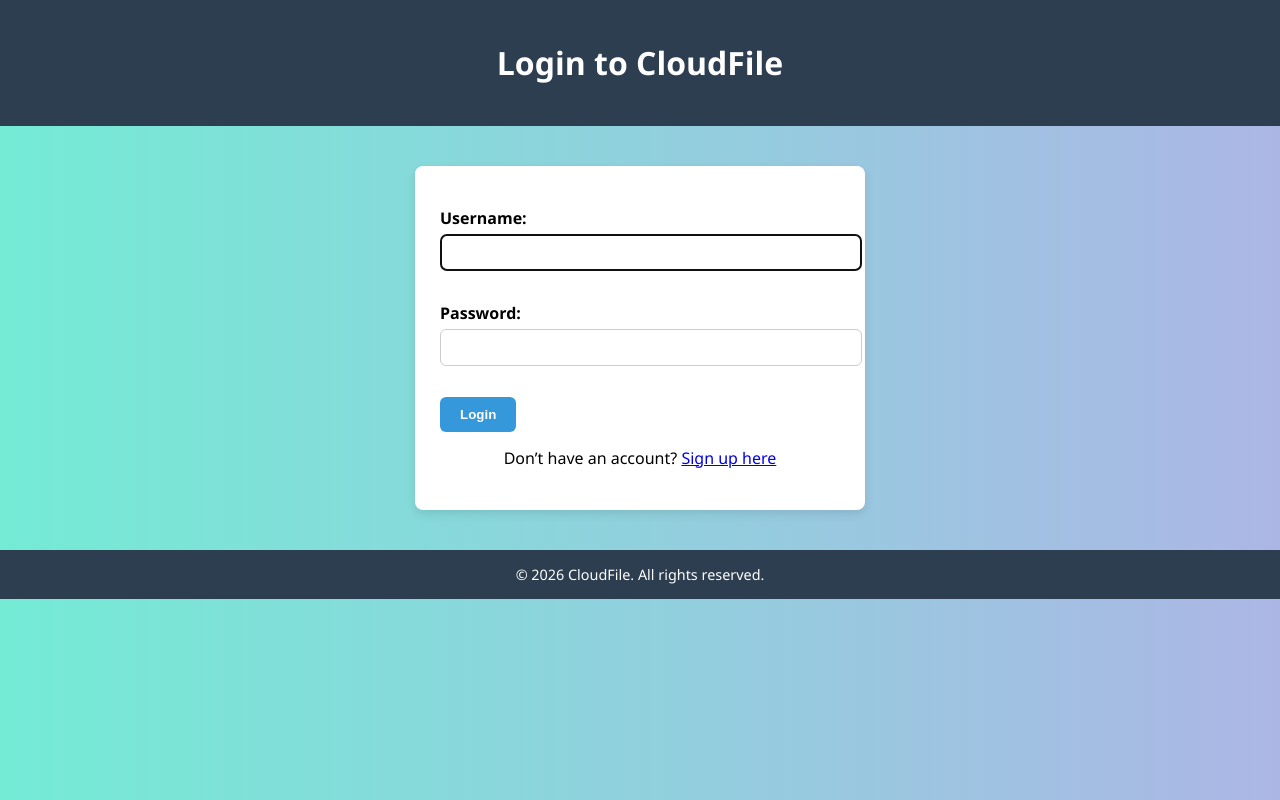
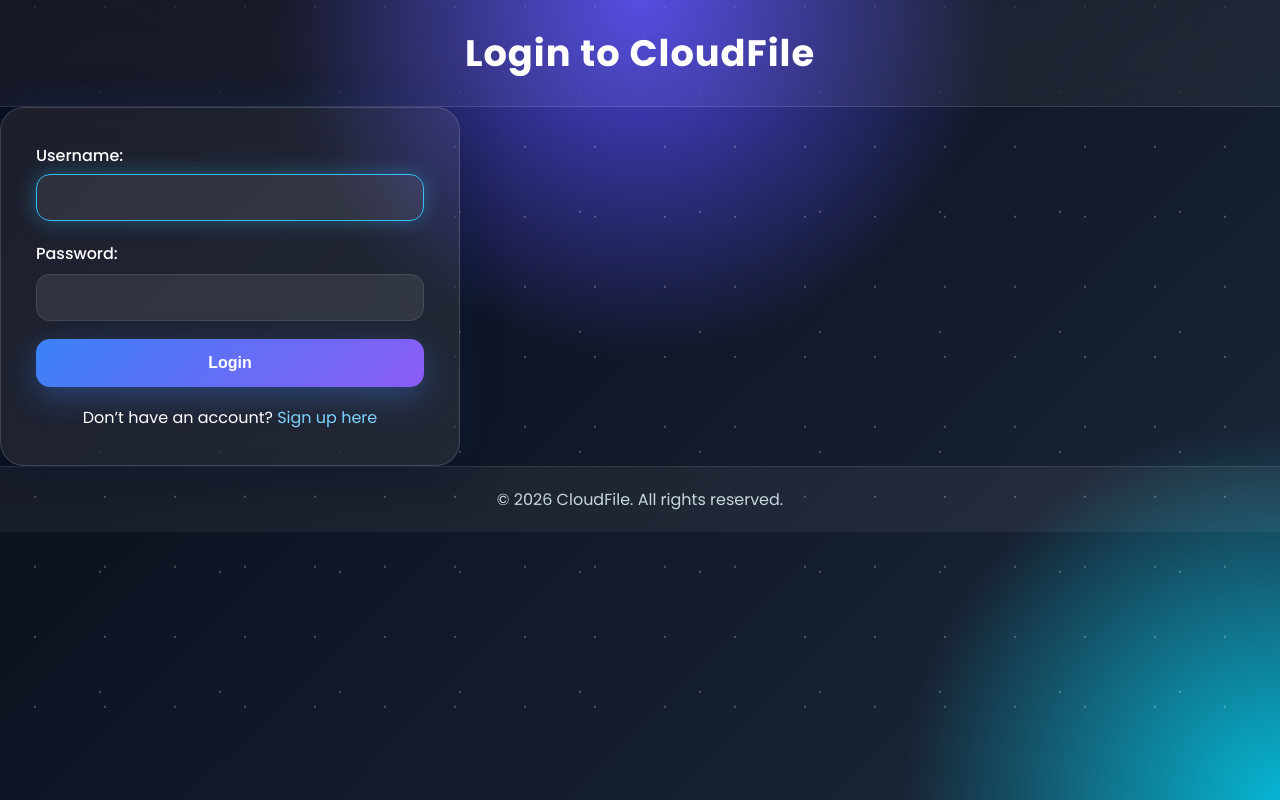
Before and after one commit to Along-the-skies/CloudFile, a Django app: page /accounts/login/ in a window 1280 px wide. Run offline with Django 5.2, Linux system fonts and the light colour scheme.

Commit message:
Infinity WAR

```diff
--- a/Django_test/CloudFile/static/CloudFile/style.css
+++ b/Django_test/CloudFile/static/CloudFile/style.css
@@ -1,69 +1,340 @@
-/*================= General =================*/
-body {
-    font-family: 'Segoe UI', Arial, sans-serif;
-    background: linear-gradient(to right, #74ebd5, #ACB6E5);
-    margin: 0;
-    padding: 0;
-    text-align: center;
+/* =======================
+   AlongTheSkies Theme
+======================= */
+
+@import url('https://fonts.googleapis.com/css2?family=Poppins:wght@300;400;500;600;700&display=swap');
+
+*{
+    margin:0;
+    padding:0;
+    box-sizing:border-box;
 }
 
-/*================= Header =================*/
-header {
-    background-color: #2c3e50;
-    color: white;
-    padding: 20px 0;
+body{
+    font-family:'Poppins',sans-serif;
+    min-height:100vh;
+    display:flex;
+    flex-direction:column;
+    overflow-x:hidden;
+
+    background:
+    radial-gradient(circle at top,#4f46e5 0%,transparent 35%),
+    radial-gradient(circle at bottom right,#06b6d4 0%,transparent 25%),
+    linear-gradient(135deg,#090b1a,#111827,#1e293b);
+
+    color:#fff;
 }
 
-/*================= Buttons =================*/
-button, .btn {
-    background-color: #3498db;
-    color: white;
-    border: none;
-    padding: 10px 20px;
-    border-radius: 6px;
-    cursor: pointer;
-    font-weight: bold;
-    transition: background-color 0.3s ease;
+/* Floating Stars */
+
+body::before{
+    content:"";
+    position:fixed;
+    inset:0;
+    pointer-events:none;
+
+    background-image:
+        radial-gradient(white 1px, transparent 1px),
+        radial-gradient(white 1px, transparent 1px);
+
+    background-size:70px 70px,120px 120px;
+    background-position:0 0,40px 60px;
+
+    opacity:.25;
+
+    animation:starsMove 70s linear infinite;
 }
 
-button:hover, .btn:hover {
-    background-color: #1abc9c;
+@keyframes starsMove{
+    from{
+        transform:translateY(0);
+    }
+    to{
+        transform:translateY(-300px);
+    }
 }
 
-/*================= Footer =================*/
-footer {
-    margin-top: 40px;
-    padding: 15px;
-    background-color: #2c3e50;
-    color: white;
-    font-size: 0.9em;
-}
-/*================= Form Styling =================*/
-.form-container {
-    max-width: 400px;
-    margin: 40px auto;
-    background: white;
-    padding: 25px;
-    border-radius: 8px;
-    box-shadow: 0 4px 10px rgba(0,0,0,0.1);
-    text-align: left;
+/* =======================
+   Header
+======================= */
+
+header{
+
+    padding:25px;
+
+    text-align:center;
+
+    background:rgba(255,255,255,.05);
+
+    backdrop-filter:blur(18px);
+
+    border-bottom:1px solid rgba(255,255,255,.12);
+
 }
 
-.form-container label {
-    font-weight: bold;
-    display: block;
-    margin-bottom: 5px;
+header h1{
+
+    font-size:2.3rem;
+
+    font-weight:700;
+
+    letter-spacing:1px;
+
 }
 
-.form-container input {
-    width: 100%;
-    padding: 10px;
-    margin-bottom: 15px;
-    border: 1px solid #ccc;
-    border-radius: 6px;
+header p{
+
+    margin-top:10px;
+
+    color:#cbd5e1;
+
 }
 
-.alt-link {
-    text-align: center;
-    margin-top: 15px;
+/* =======================
+   Main
+======================= */
+
+main{
+
+    flex:1;
+
+    display:flex;
+
+    justify-content:center;
+
+    align-items:center;
+
+    padding:50px 20px;
+
 }
+
+/* =======================
+   Glass Card
+======================= */
+
+.form-container{
+
+    width:100%;
+    max-width:460px;
+
+    padding:35px;
+
+    border-radius:24px;
+
+    background:rgba(255,255,255,.08);
+
+    backdrop-filter:blur(20px);
+
+    border:1px solid rgba(255,255,255,.15);
+
+    box-shadow:
+    0 15px 40px rgba(0,0,0,.35),
+    0 0 40px rgba(59,130,246,.15);
+
+    animation:cardFade .7s ease;
+
+}
+
+@keyframes cardFade{
+
+    from{
+        opacity:0;
+        transform:translateY(30px);
+    }
+
+    to{
+        opacity:1;
+        transform:translateY(0);
+    }
+
+}
+
+.form-container h2{
+
+    text-align:center;
+
+    margin-bottom:25px;
+
+}
+
+/* =======================
+   Labels
+======================= */
+
+label{
+
+    display:block;
+
+    margin-bottom:8px;
+
+    font-weight:500;
+
+}
+
+/* =======================
+   Inputs
+======================= */
+
+input{
+
+    width:100%;
+
+    padding:14px 18px;
+
+    margin-bottom:18px;
+
+    border-radius:14px;
+
+    border:1px solid rgba(255,255,255,.1);
+
+    background:rgba(255,255,255,.08);
+
+    color:white;
+
+    font-size:15px;
+
+    transition:.35s;
+
+}
+
+input::placeholder{
+
+    color:#cbd5e1;
+
+}
+
+input:focus{
+
+    outline:none;
+
+    border-color:#38bdf8;
+
+    box-shadow:0 0 20px rgba(56,189,248,.35);
+
+    transform:translateY(-2px);
+
+}
+
+/* =======================
+   Buttons
+======================= */
+
+button,
+.btn{
+
+    width:100%;
+
+    padding:15px;
+
+    border:none;
+
+    border-radius:14px;
+
+    font-size:16px;
+
+    font-weight:600;
+
+    cursor:pointer;
+
+    color:white;
+
+    background:linear-gradient(
+        135deg,
+        #3b82f6,
+        #8b5cf6
+    );
+
+    transition:.35s;
+
+    box-shadow:
+    0 10px 30px rgba(59,130,246,.35);
+
+}
+
+button:hover,
+.btn:hover{
+
+    transform:translateY(-4px);
+
+    box-shadow:
+    0 18px 40px rgba(59,130,246,.45);
+
+}
+
+button:active{
+
+    transform:scale(.98);
+
+}
+
+/* =======================
+   Links
+======================= */
+
+a{
+
+    color:#7dd3fc;
+
+    text-decoration:none;
+
+    transition:.3s;
+
+}
+
+a:hover{
+
+    color:white;
+
+}
+
+/* =======================
+   Alternate Link
+======================= */
+
+.alt-link{
+
+    margin-top:18px;
+
+    text-align:center;
+
+}
+
+/* =======================
+   Footer
+======================= */
+
+footer{
+
+    text-align:center;
+
+    padding:20px;
+
+    background:rgba(255,255,255,.05);
+
+    border-top:1px solid rgba(255,255,255,.1);
+
+    color:#cbd5e1;
+
+}
+
+/* =======================
+   Mobile
+======================= */
+
+@media(max-width:600px){
+
+    .form-container{
+
+        margin:15px;
+
+        padding:25px;
+
+    }
+
+    header h1{
+
+        font-size:1.8rem;
+
+    }
+
+}
```
